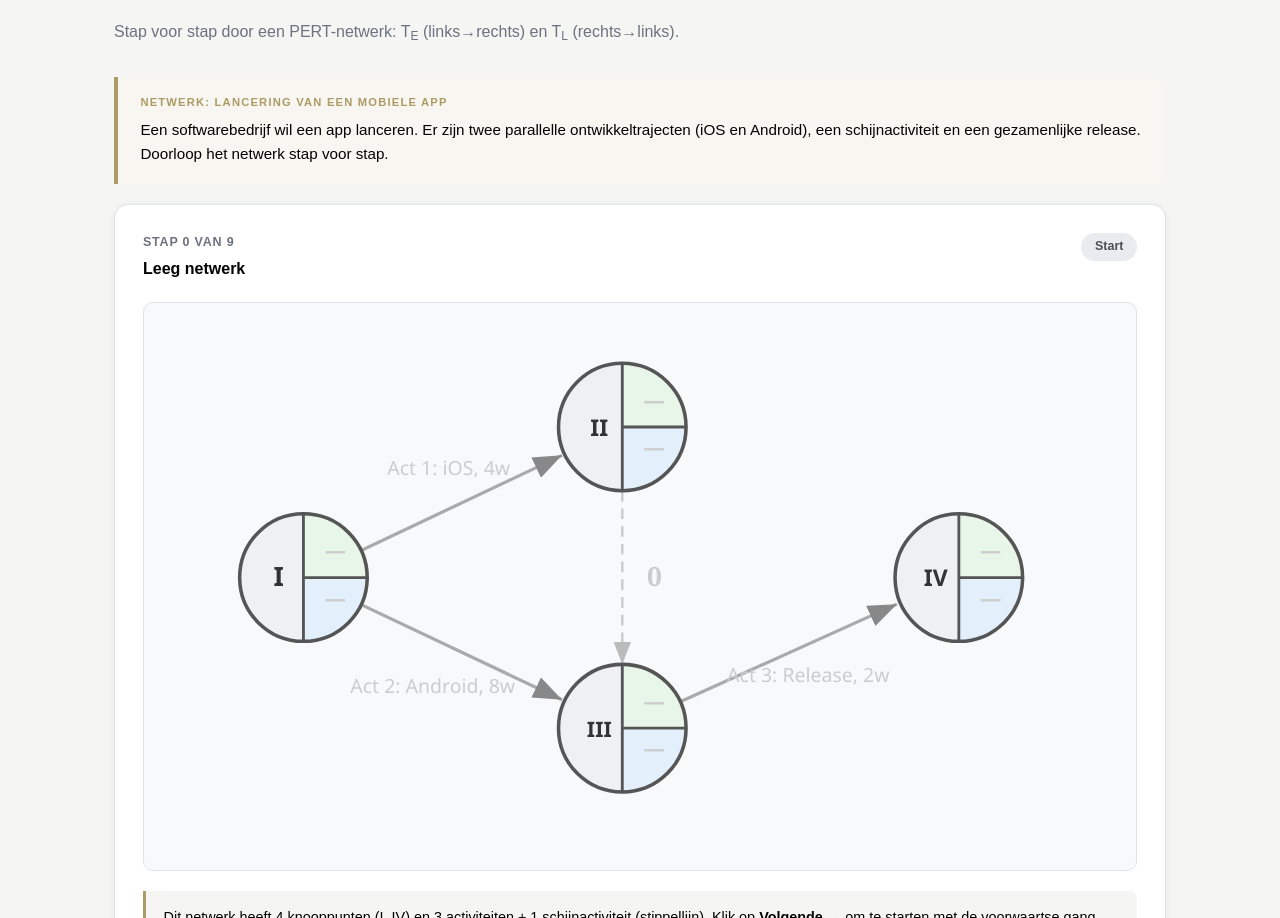
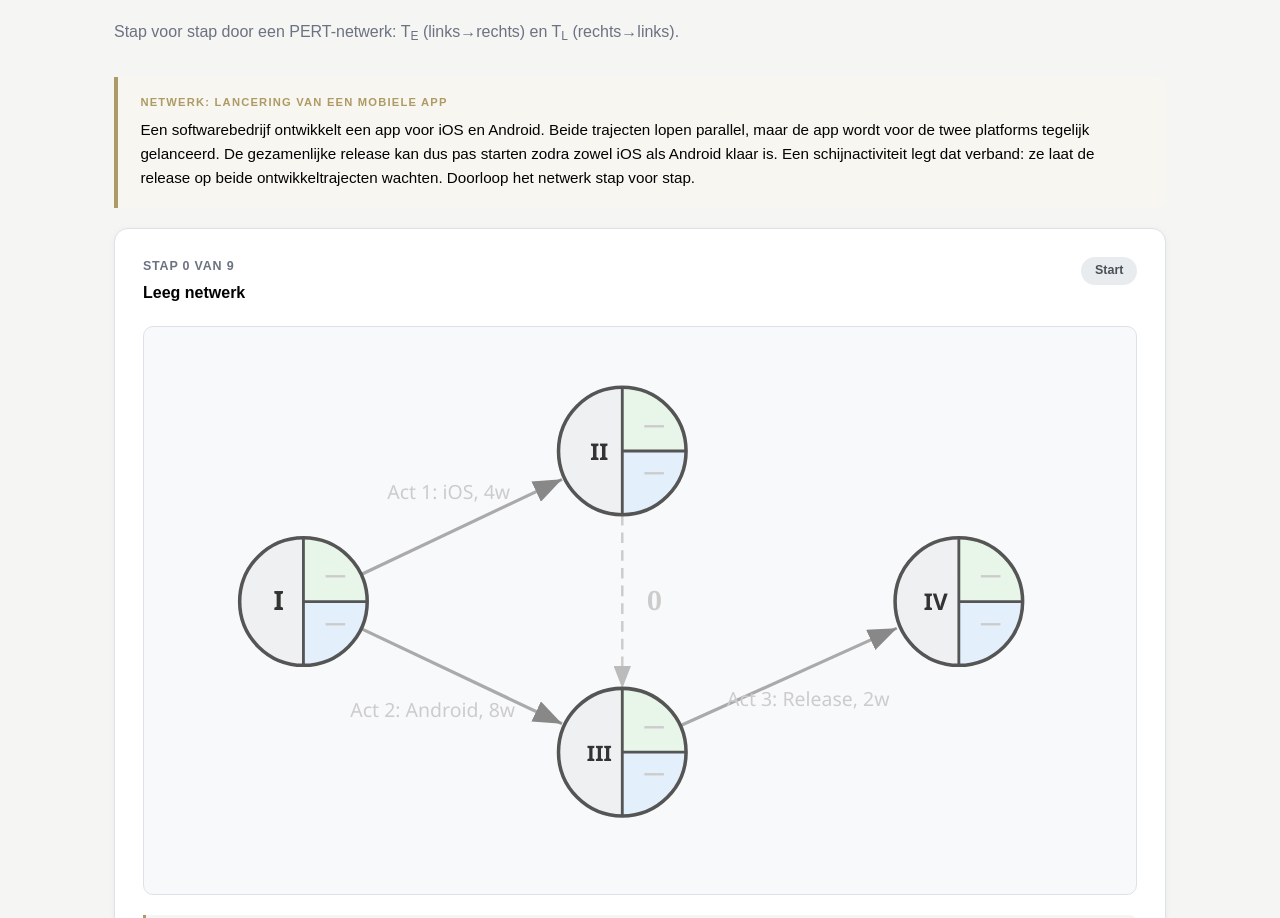
Before and after one commit to janc-pxl/TeachBertPERT, a Next.js app in the folder teachpert-next/: page / in a window 1280 px wide. Shown: the part 3485-4403 px from the top of the page. Built offline with nearby package versions, Linux system fonts and the light colour scheme.

Commit message:
Demo: introtekst Sectie 2 verduidelijkt
Legt nu uit waarom er een schijnactiviteit nodig is: de
gezamenlijke release van iOS en Android kan pas starten als
beide ontwikkeltrajecten klaar zijn.

Co-Authored-By: Claude Opus 4.8 <noreply@anthropic.com>

```diff
--- a/teachpert-next/src/components/demo/DemoSection.tsx
+++ b/teachpert-next/src/components/demo/DemoSection.tsx
@@ -221,8 +221,10 @@ export function DemoSection() {
 
       <div className="definitie" style={{ marginBottom: '1.25rem' }}>
         <div className="def-label">Netwerk: Lancering van een mobiele app</div>
-        <p>Een softwarebedrijf wil een app lanceren. Er zijn twee parallelle ontwikkeltrajecten (iOS en Android),
-           een schijnactiviteit en een gezamenlijke release. Doorloop het netwerk stap voor stap.</p>
+        <p>Een softwarebedrijf ontwikkelt een app voor iOS en Android. Beide trajecten lopen parallel,
+           maar de app wordt voor de twee platforms tegelijk gelanceerd. De gezamenlijke release kan dus pas
+           starten zodra zowel iOS als Android klaar is. Een schijnactiviteit legt dat verband: ze laat de
+           release op beide ontwikkeltrajecten wachten. Doorloop het netwerk stap voor stap.</p>
       </div>
 
       {/* DEMO 1 */}
```
